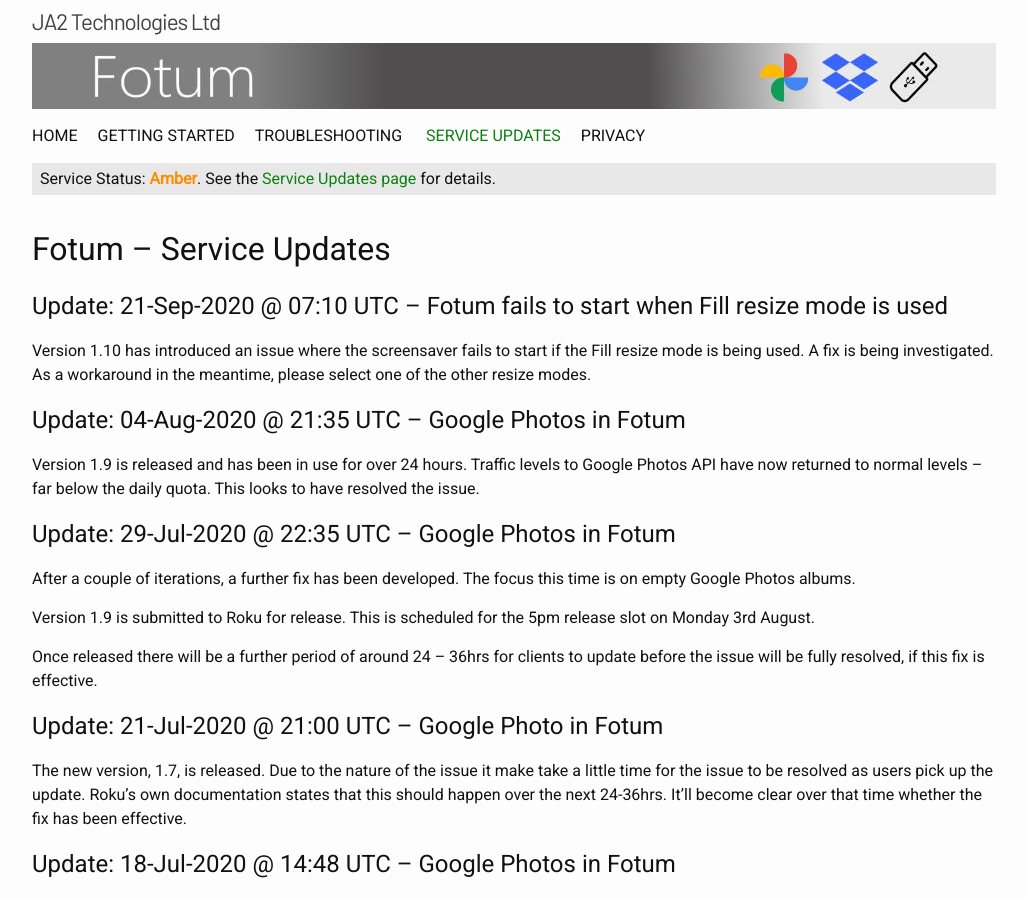
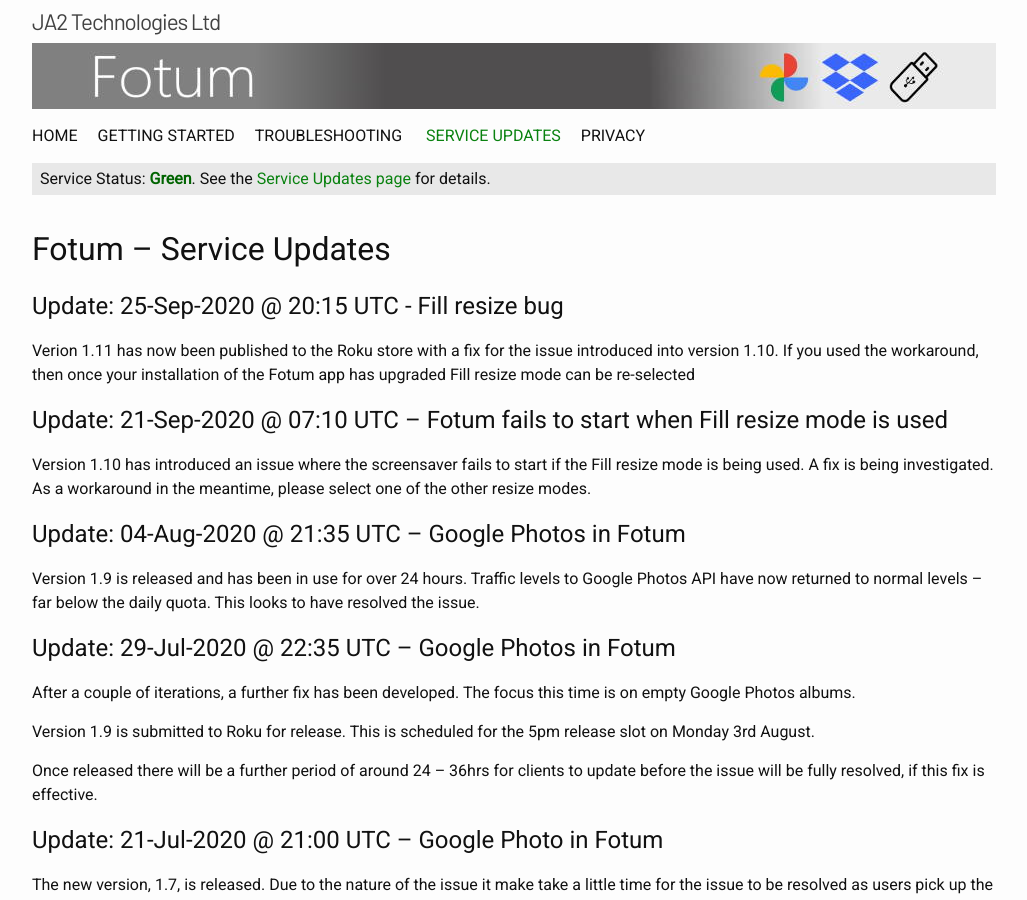
Before and after one commit to ja2/ja2.github.io, a Jekyll site: the page built from fotum/fotum-service-updates.markdown, in a window 1280 px wide and 900 px high. Shown: the whole window, without its empty margins (126-1153 px from the left). Built offline with Jekyll 4.4.1, drawn with Linux system fonts in a browser that asks for light colours; some web fonts are replaced; comment, search, counter and statistics services are not loaded.

Commit message:
Service update for 1.11

```diff
--- a/_config.yml
+++ b/_config.yml
@@ -55,7 +55,7 @@
 #   - vendor/gems/
 #   - vendor/ruby/
 
-fotum_status: amber
+fotum_status: green
 
 header_pages:
   - professional-development.markdown
--- a/fotum/fotum-service-updates.markdown
+++ b/fotum/fotum-service-updates.markdown
@@ -6,6 +6,10 @@
 ---
 
 # Fotum – Service Updates
+
+## Update: 25-Sep-2020 @ 20:15 UTC - Fill resize bug
+
+Verion 1.11 has now been published to the Roku store with a fix for the issue introduced into version 1.10. If you used the workaround, then once your installation of the Fotum app has upgraded Fill resize mode can be re-selected
 
 ## Update: 21-Sep-2020 @ 07:10 UTC – Fotum fails to start when Fill resize mode is used
 
```
